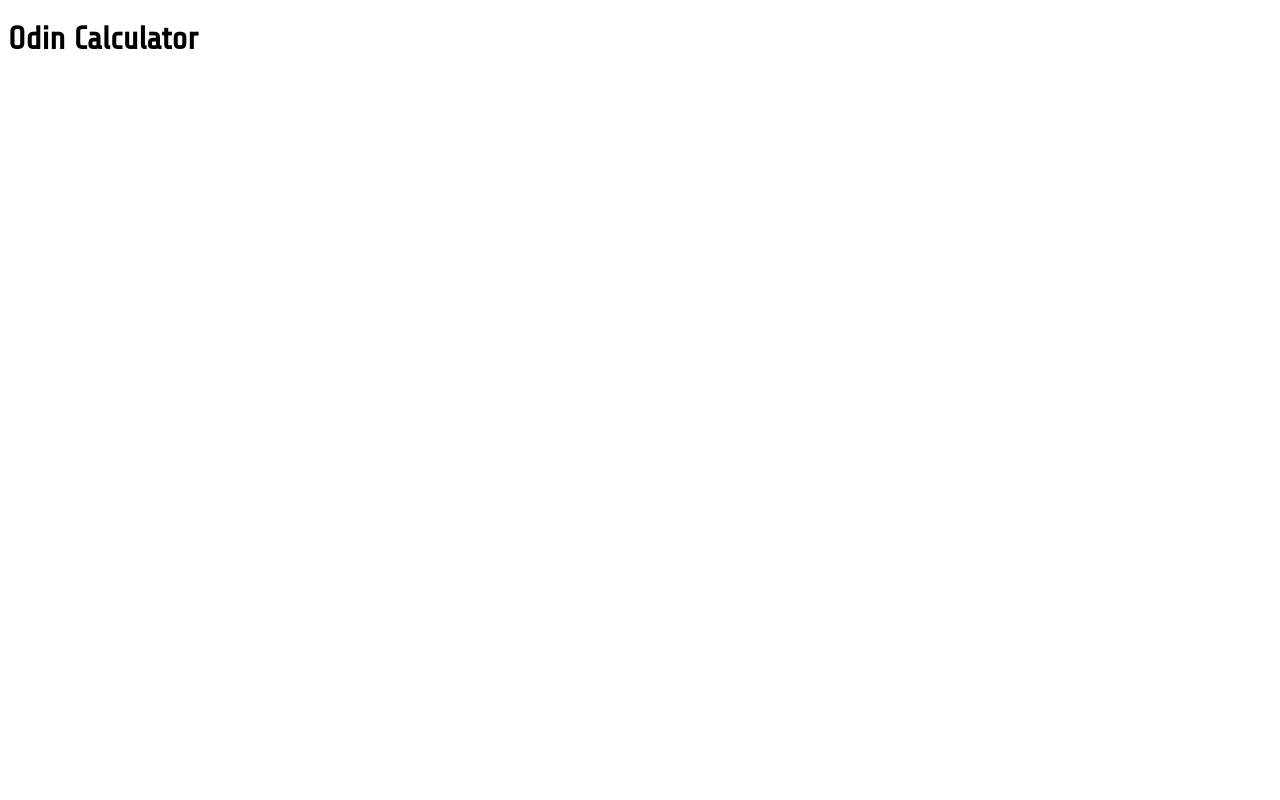
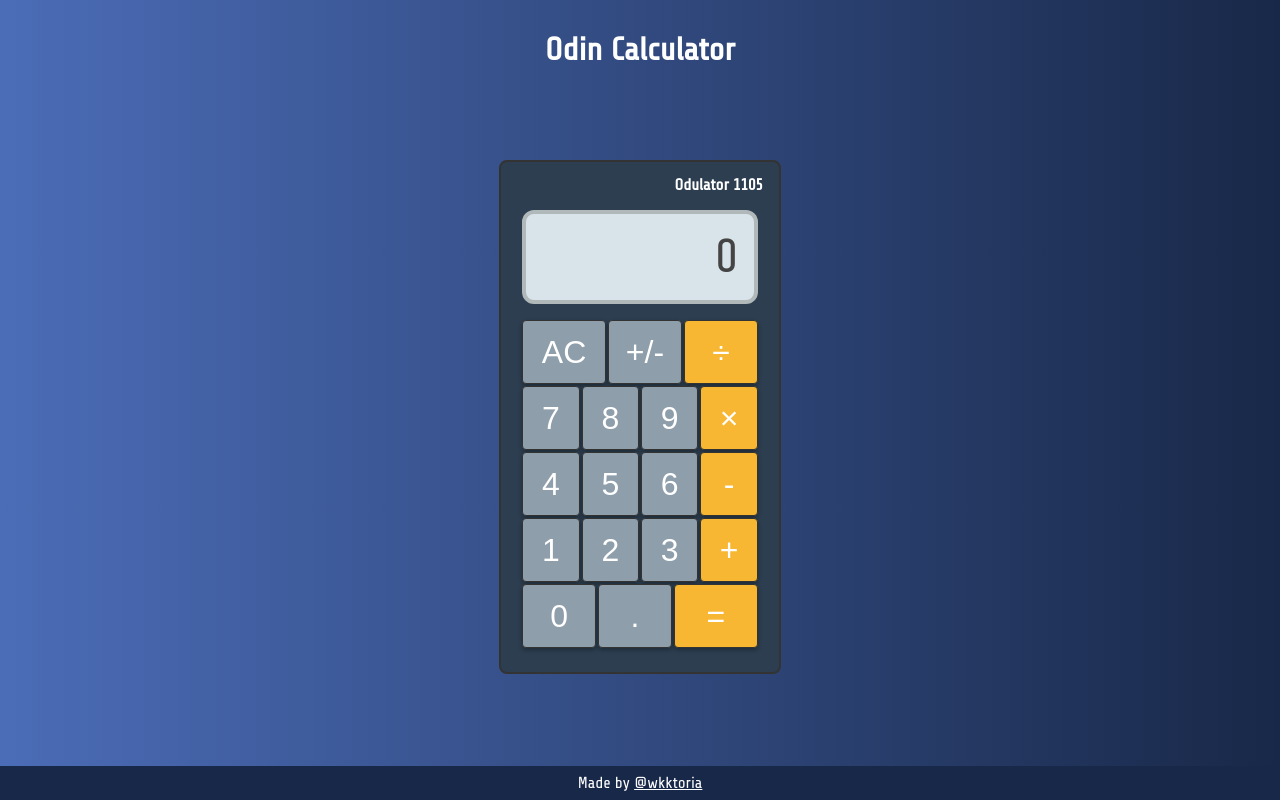
Before and after one commit to wkktoria/odin-calculator, a plain HTML site: page index.html in a window 1280 px wide. Drawn offline with Linux system fonts and the light colour scheme.

Commit message:
Design calculator

```diff
--- a/css/stylesheet.css
+++ b/css/stylesheet.css
@@ -1,7 +1,116 @@
 @import url("https://fonts.googleapis.com/css2?family=Share+Tech&display=swap");
 
+html {
+  box-sizing: border-box;
+  font-size: 16px;
+}
+
+*,
+*:before,
+*:after {
+  margin: 0;
+  padding: 0;
+  box-sizing: inherit;
+}
+
 body {
+  height: 100vh;
+  display: flex;
+  flex-direction: column;
+  justify-content: space-between;
+  align-items: center;
+  background: #4b6cb7;
+  background: linear-gradient(0.25turn, #4b6cb7, #182848);
   font-family: "Share Tech", sans-serif;
   font-weight: 400;
   font-style: normal;
 }
+
+a {
+  color: inherit;
+}
+
+a:hover {
+  text-decoration: none;
+}
+
+h1 {
+  color: #fff;
+  margin-top: 32px;
+}
+
+.calculator {
+  padding: 8px;
+  background: #2c3e50;
+  border: 2px solid #333;
+  border-radius: 8px;
+}
+
+.calculator .name {
+  margin: 6px 8px;
+  color: #fff;
+  font-size: 16px;
+  text-align: end;
+}
+
+.calculator .display {
+  width: 90%;
+  padding: 16px;
+  margin: 16px auto;
+  display: flex;
+  justify-content: end;
+  align-items: center;
+  color: #444444;
+  background: #d8e4e9;
+  border: 4px solid #b0b8ba;
+  border-radius: 12px;
+  font-size: 3rem;
+}
+
+.calculator .buttons {
+  margin: 16px 0;
+  display: flex;
+  flex-direction: column;
+  justify-content: center;
+  align-items: center;
+  gap: 2px;
+}
+
+.buttons .row {
+  width: 90%;
+  display: flex;
+  gap: 2px;
+}
+
+.buttons .button {
+  width: 64px;
+  height: 64px;
+  flex-grow: 1;
+  color: #fff;
+  background: #8e9eab;
+  border: 1px solid #333;
+  border-radius: 4px;
+  box-shadow: 0 2px 4px rgba(0, 0, 0, 0.3);
+  font-size: 2rem;
+  cursor: pointer;
+}
+
+.buttons .button:hover {
+  filter: brightness(0.9);
+}
+
+.buttons .button.span-two {
+  flex-grow: 2;
+}
+
+.buttons .button.color {
+  background: #f7b733;
+}
+
+footer {
+  width: 100%;
+  padding: 8px;
+  color: #fff;
+  background: #182848;
+  text-align: center;
+}
--- a/index.html
+++ b/index.html
@@ -3,11 +3,48 @@
   <head>
     <meta charset="UTF-8" />
     <meta name="viewport" content="width=device-width, initial-scale=1.0" />
-    <link rel="stylesheet" href="css/stylesheet.css"/>
+    <link rel="stylesheet" href="css/stylesheet.css" />
     <title>Odin Calculator</title>
   </head>
   <body>
     <h1>Odin Calculator</h1>
+    <div class="calculator">
+      <h2 class="name">Odulator 1105</h2>
+      <div class="display">0</div>
+      <div class="buttons">
+        <div class="row">
+          <button class="button span-two" value="clear">AC</button>
+          <button class="button">+/-</button>
+          <button class="button color" value="divide">÷</button>
+        </div>
+        <div class="row">
+          <button class="button">7</button>
+          <button class="button">8</button>
+          <button class="button">9</button>
+          <button class="button color" value="multiply">×</button>
+        </div>
+        <div class="row">
+          <button class="button">4</button>
+          <button class="button">5</button>
+          <button class="button">6</button>
+          <button class="button color" value="subtract">-</button>
+        </div>
+        <div class="row">
+          <button class="button">1</button>
+          <button class="button">2</button>
+          <button class="button">3</button>
+          <button class="button color" value="add">+</button>
+        </div>
+        <div class="row">
+          <button class="button">0</button>
+          <button class="button">.</button>
+          <button class="button span-two color">=</button>
+        </div>
+      </div>
+    </div>
+    <footer>
+      <p>Made by <a href="https://github.com/wkktoria">@wkktoria</a></p>
+    </footer>
     <script src="js/script.js"></script>
   </body>
 </html>
```
